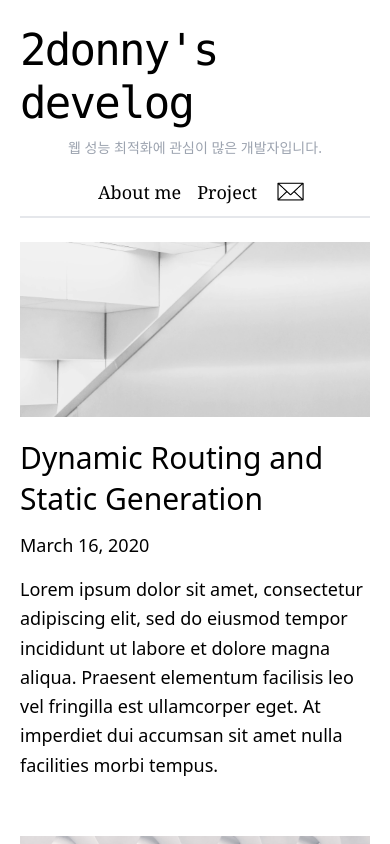
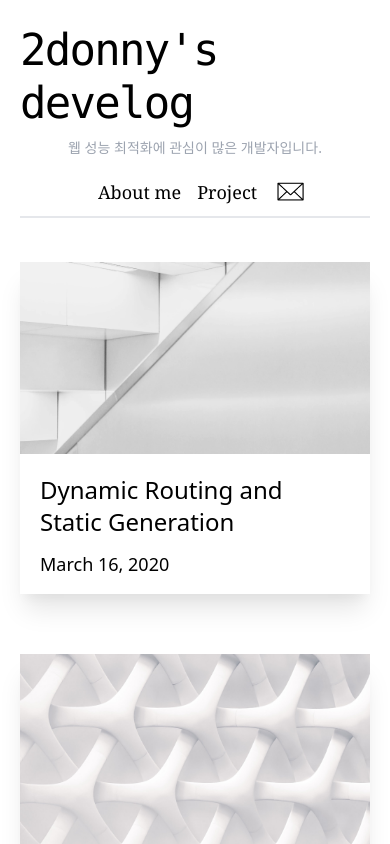
Before and after one commit to 2donny/2donny-Develog, a Next.js app: page / in a window 390 px wide. Shown: the top 844 px of the page. Built offline with nearby package versions, Linux system fonts and the light colour scheme.

Commit message:
Responsive web page using grid

```diff
--- a/components/post-preview.js
+++ b/components/post-preview.js
@@ -12,25 +12,27 @@ export default function PostPreview({
   slug,
 }) {
   return (
-    <div>
+    // Post 각각
+    <div className="shadow-xl hover:-translate-y-5 transform duration-500 mt-5 w-50">
       <div className="mb-5">
           <CoverImage
             slug={slug}
             title={title}
             src={coverImage}
-          height={500}
+            height={550}
             width={1000}
           />
         </div>
-      <h3 className="text-3xl mb-3 leading-snug">
+        <div className="px-5">
+          <h3 className="text-2xl lg:text-2xl xl:text-base mb-3 ">
             <Link as={`/posts/${slug}`} href="/posts/[slug]">
               <a className="hover:underline">{title}</a>
             </Link>
           </h3>
-      <div className="text-lg mb-4">
+          <div className="text-lg mb-4 lg:text-sm">
             <DateFormatter dateString={date} />
           </div>
-      <p className="text-lg leading-relaxed mb-4">{excerpt}</p>
+        </div>
     </div>
   )
 }
```
Lines whose indentation alone changed are shown as unchanged.
